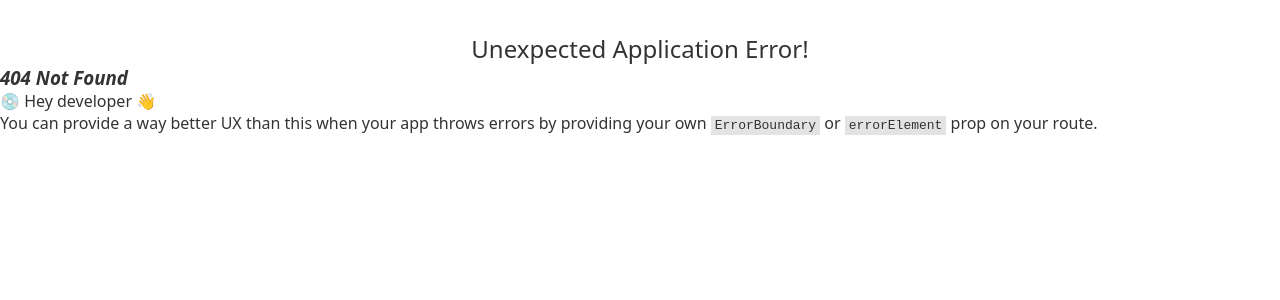
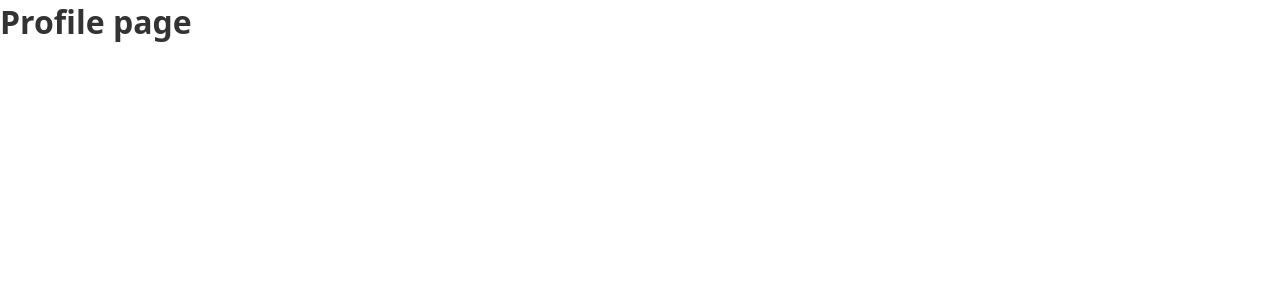
Before and after one commit to L-Qichen/team-up, a React (Vite) app: page /profile in a window 1280 px wide. Before the commit this address had no page. Shown: the top 300 px of the page. Built offline with nearby package versions, Linux system fonts and the light colour scheme.

Commit message:
Added Profile page

```diff
--- /dev/null
+++ b/src/pages/Profile.jsx
@@ -0,0 +1,11 @@
+
+const Profile = () => {
+
+  return (
+    <>
+      <h1>Profile page</h1>
+    </>
+  );
+}
+
+export default Profile;
--- a/src/pages/index.js
+++ b/src/pages/index.js
@@ -3,3 +3,4 @@ export { default as Home } from './Home'
 export { default as MyProjects } from './MyProjects'
 export { default as SingleProject } from './SingleProject'
 export { default as ProjectList } from './ProjectList'
+export { default as Profile } from './Profile'
```
Also changed, not shown: src/App.jsx (+6 -1 lines).
